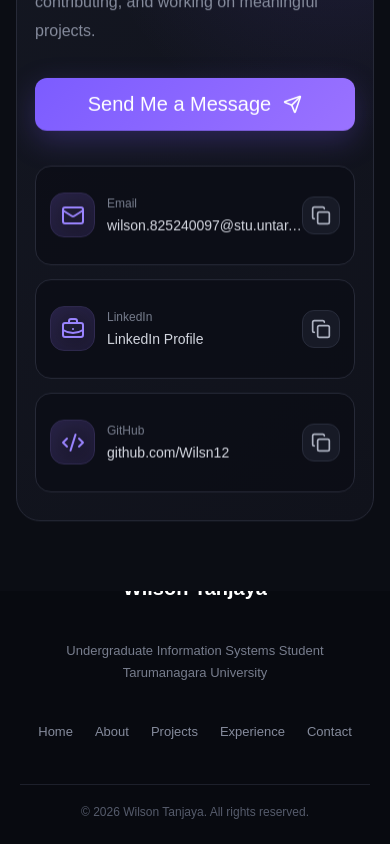
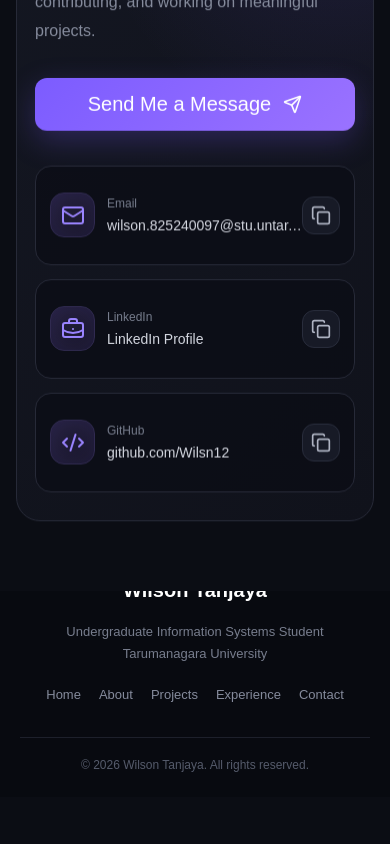
Before and after one commit to Wilsn12/portfolio-wilson, a React (Vite) app: page / in a window 390 px wide. Shown: the part 6854-7698 px from the top of the page. After the commit the page ends 7651 px from the top, so only its background shows below. Built offline with nearby package versions, Linux system fonts and the light colour scheme.

Commit message:
ubah lagi

```diff
--- a/src/App.css
+++ b/src/App.css
@@ -1341,12 +1341,53 @@ body {
     width: 100%;
     padding: 50px 20px 25px;
     overflow: hidden;
+    text-align: center;
   }
 
   .footer-content {
     width: 100%;
     max-width: 100%;
+    display: flex;
     flex-direction: column;
+    align-items: center;
+    justify-content: center;
+    gap: 18px;
+  }
+
+  .footer-logo {
+    width: 100%;
+    margin: 0;
+    font-size: 20px;
+    line-height: 1.3;
+    white-space: nowrap;
+  }
+
+  .footer-content > p {
+    width: 100%;
+    margin: 0;
+    color: #777d8d;
+    font-size: 13px;
+    line-height: 1.7;
+  }
+
+  .footer-links {
+    display: flex;
+    flex-wrap: wrap;
+    justify-content: center;
+    gap: 14px 18px;
+    width: 100%;
+    margin-top: 4px;
+  }
+
+  .footer-links a {
+    font-size: 13px;
+  }
+
+  .footer-bottom {
+    width: 100%;
+    max-width: 100%;
+    margin: 35px auto 0;
+    padding-top: 20px;
     text-align: center;
   }
 
```
